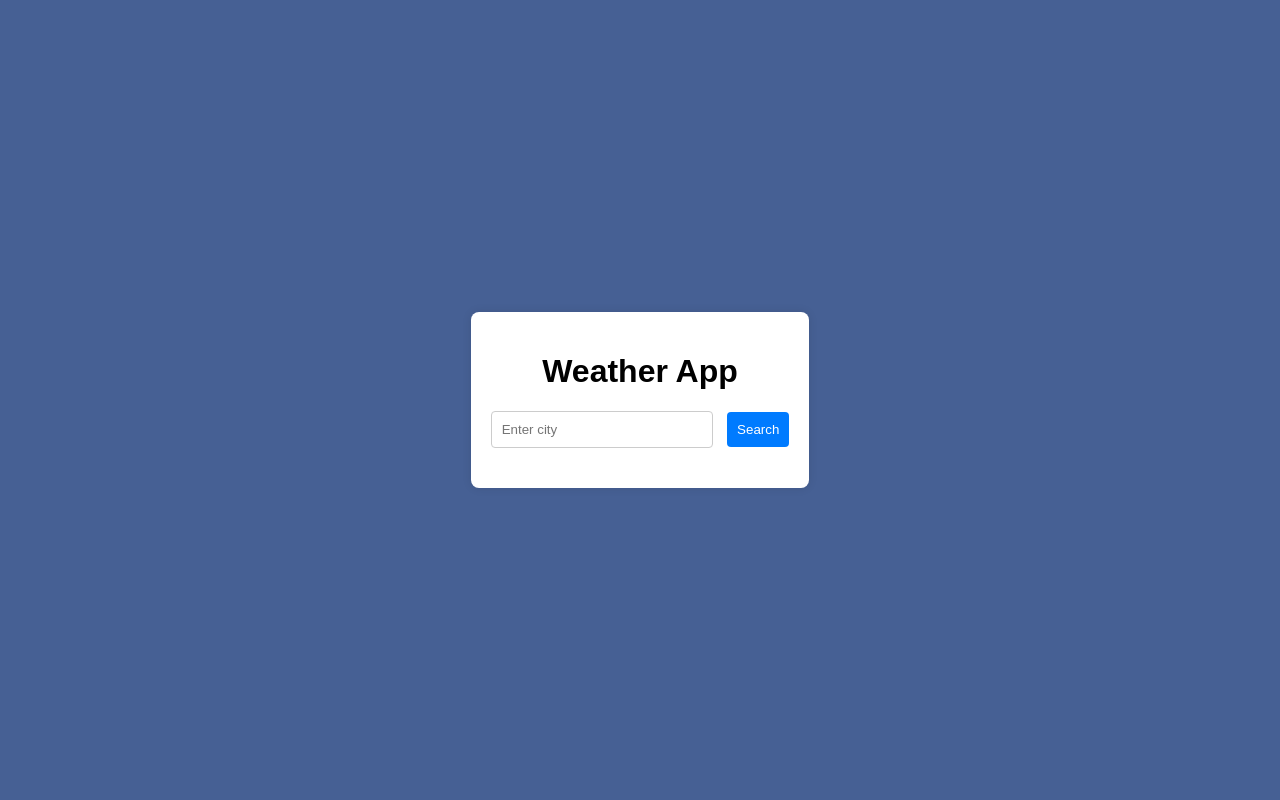
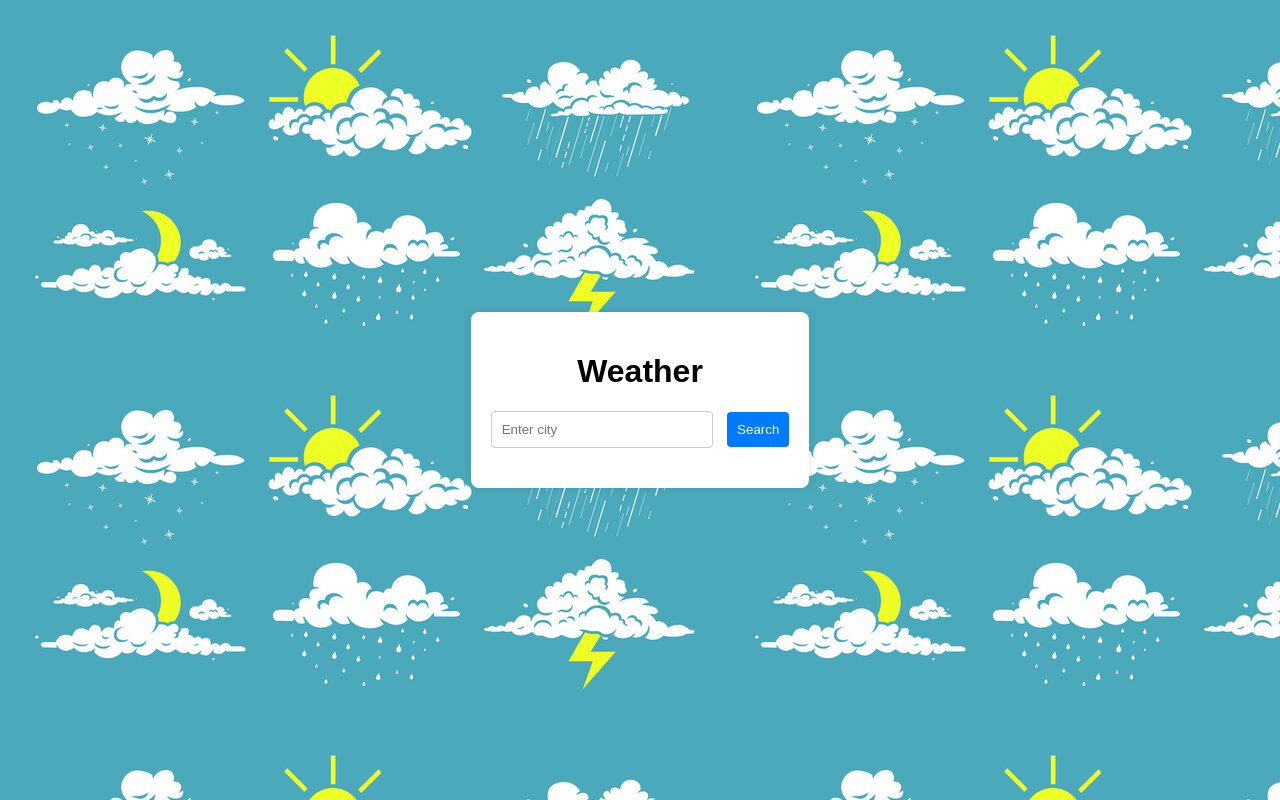
Before and after one commit to thealokmishra29/Weather-Web, a website built with Vite: page index.html in a window 1280 px wide. Built offline with nearby package versions, Linux system fonts and the light colour scheme.

Commit message:
added bg image

```diff
--- a/index.html
+++ b/index.html
@@ -8,7 +8,7 @@
 </head>
 <body>
     <div class="container">
-        <h1>Weather App</h1>
+        <h1>Weather</h1>
         <div class="search-container">
             <input type="text" id="city-input" placeholder="Enter city">
             <button id="search-btn">Search</button>
--- a/style.css
+++ b/style.css
@@ -1,3 +1,4 @@
+
 body {
   font-family: Arial, sans-serif;
   display: flex;
@@ -5,7 +6,7 @@ body {
   align-items: center;
   height: 100vh;
   margin: 0;
-  background: #466094;
+  background-image: url(weatherimage.png);
 }
 
 .container {
```
Also changed, not shown: weatherimage.png (added).
